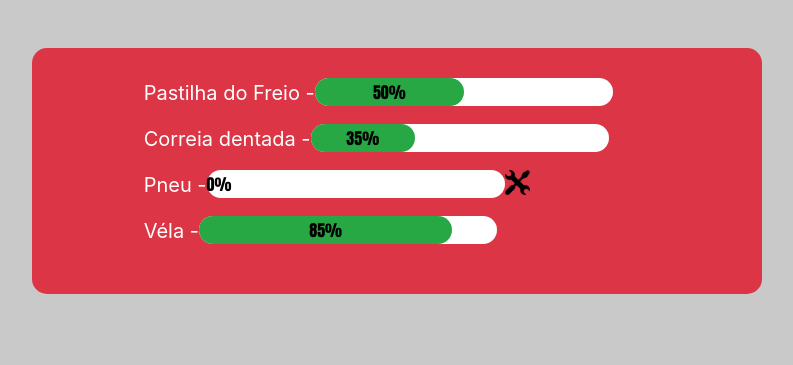
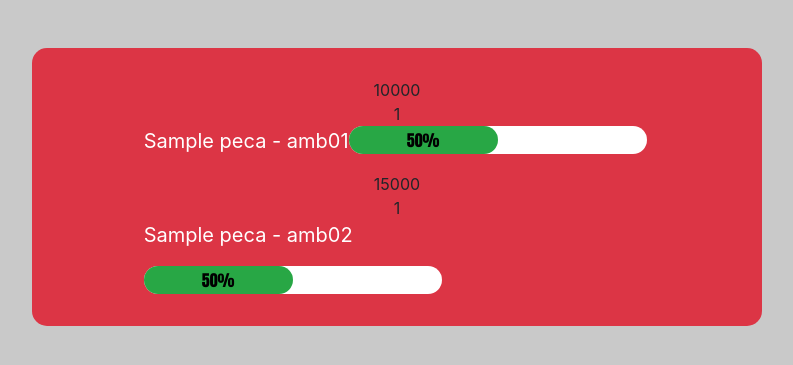
Before and after one commit to SAMU17192/CMVSAMUSITE, a PHP site: page /Logado/Logado.php in a window 1280 px wide. Shown: the part 56-421 px from the top of the page, without its empty margins (243-1036 px from the left). Run offline with PHP 8.4, Linux system fonts and the light colour scheme; data comes from the database, SQL or seed files in the repository; tables that the repository leaves empty hold one stand-in row (values such as "Sample post"); some libraries are stand-ins or nearby versions.

Commit message:
Samuel - 09/09 - 23hrs
Tentei arrumar a tela de verificações, mas não tive sucesso, mas estou quase la

```diff
--- a/Logado/Logado.php
+++ b/Logado/Logado.php
@@ -52,10 +52,7 @@
 
 </style>
 <script type="text/javascript">
-$(document).ready(function(){
-     $('#progresso').addClass('animated bounceInLeft');
 
-});
 
 </script>
 
@@ -105,19 +102,32 @@ $(document).ready(function(){
           <div class="col-md-2"></div>
 
           <div class="col-md-8" style="margin-top: 4%; margin-bottom: 4%;">
-             <div class="row">
-        <p style="color:white; font-size:20px;">Pastilha do Freio - </p> <div id="barra"> <div class="animated shake bg-success" id="progresso" style="width: 50%;">50%</div></div><br>
-        </div>
-        <div class="row">
-        <p style="color:white; font-size:20px;">Correia dentada - </p><div id="barra"><div class="bg-success" id="progresso" style="width: 35%;">35%</div></div><br>
-      </div>
-        <div class="row">
-        <p style="color:white; font-size:20px;">Pneu - </p><div id="barra"><div class="bg-success" id="progresso" style="width: 0%;">0%</div></div><img src="icones/trocar.png" height="25px"><br>
-        </div>
-        <div class="row">
-        <p style="color:white; font-size:20px;">Véla - </p><div id="barra"><div class="bg-success" id="progresso" style="width: 85%;">85%</div></div><br>
-      </div>
-      </div>
+
+            <?php
+
+           include_once 'Codigo.php';
+           $sqlPeca = $conexao->query("SELECT * FROM pecas");
+           while ($resultadoPeca = $sqlPeca->fetch(PDO::FETCH_OBJ)) {
+           $sqlVei = $conexao->query("SELECT * FROM veiculos");
+           while ($resultadoVei = $sqlVei->fetch(PDO::FETCH_OBJ)) {
+
+
+            echo $resultadoVei->kmveiculo."<br>";
+            echo $resultadoPeca->kmlimite."<br>";
+            ?>
+            <div class="row">
+                <p style="color:white; font-size:20px;"><?php echo $resultadoPeca->nomepeca ?> - <?php echo $resultadoVei->nomeveiculo ?></p> <div id="barra"> <div class="bg-success" id="progresso" style="width: 50%;">50%</div></div><br>
+              </div>
+              <?php
+
+           }
+
+           }
+
+            ?>
+
+
+              </div>
 
           </div>
 
```
Also changed, not shown: Logado/CadAmbCod.php (+16 -6 lines).
